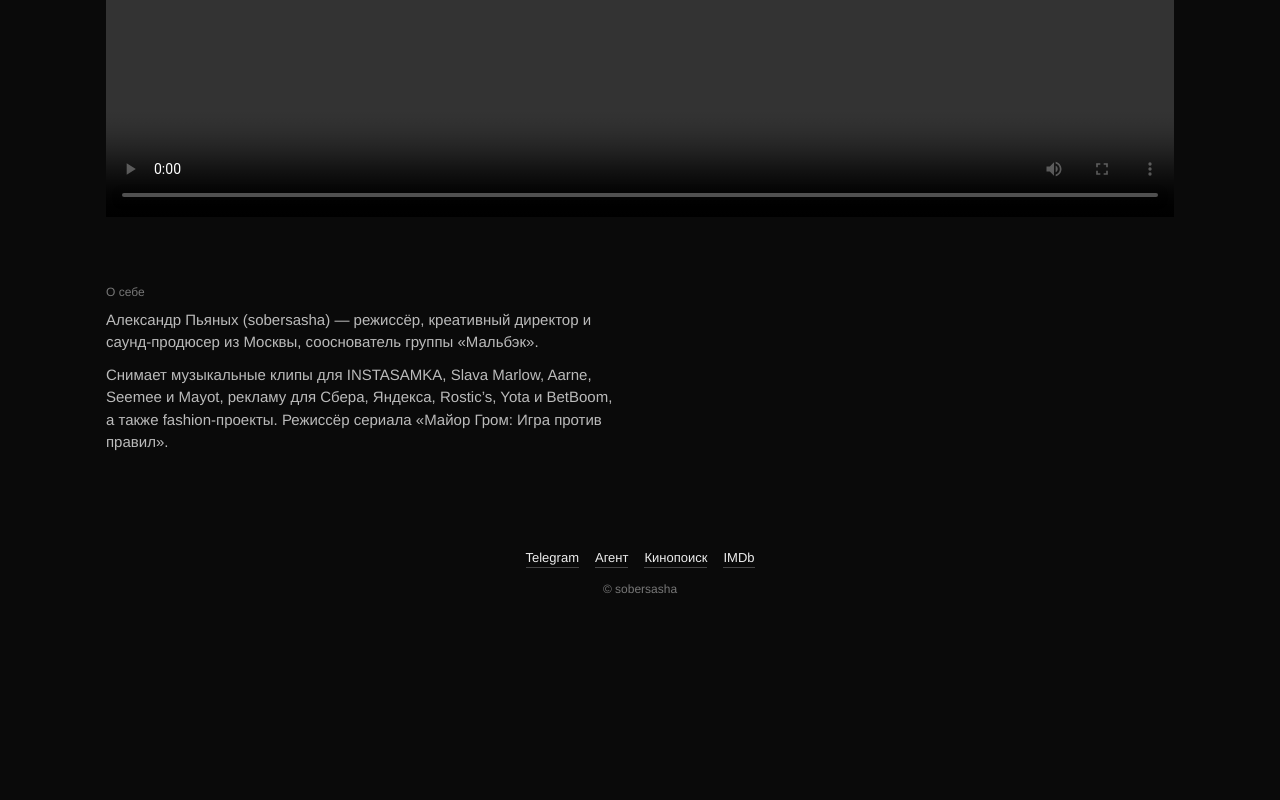
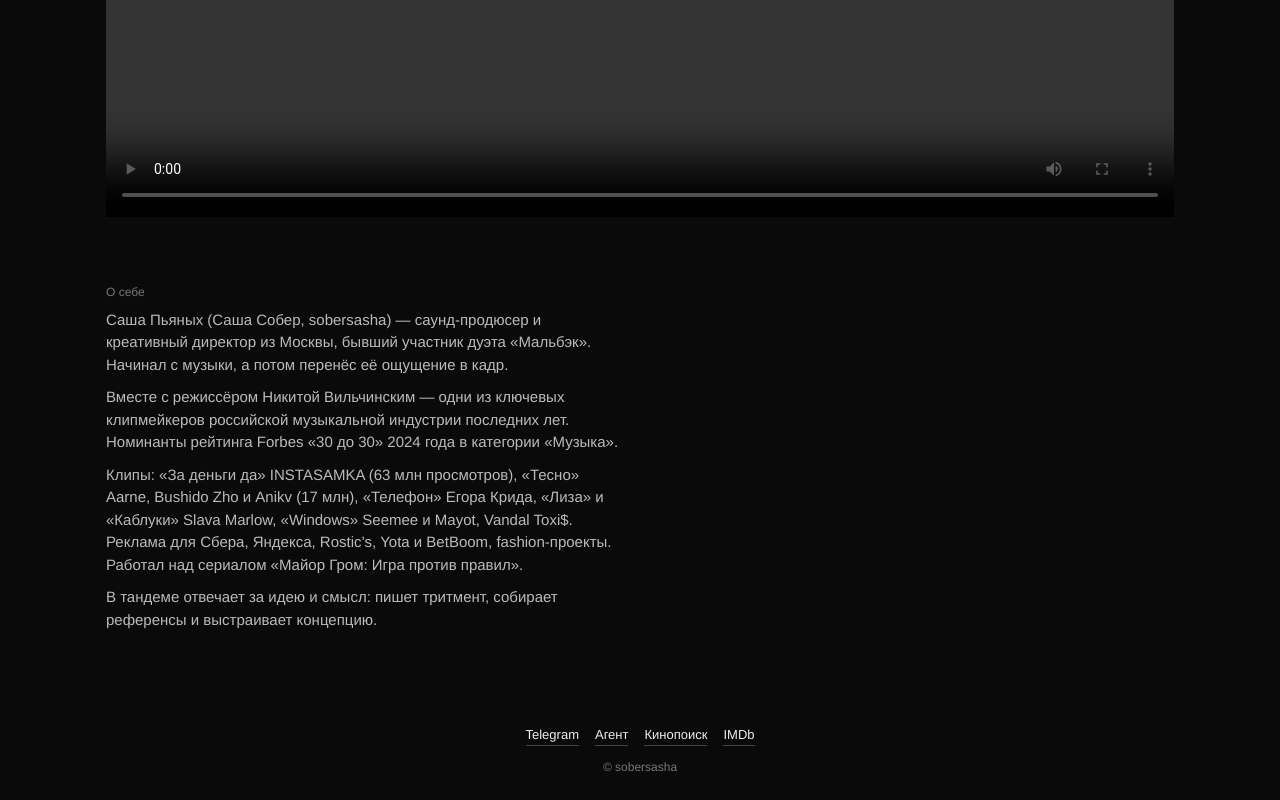
Before and after one commit to vilchinskii/sobersasha, a plain HTML site: page index.html in a window 1280 px wide. Shown: the part 388-1188 px from the top of the page. Before the commit the page ends 1010 px from the top, so only its background shows below. Drawn offline with Linux system fonts and the light colour scheme.

Commit message:
Add files via upload

```diff
--- a/index.html
+++ b/index.html
@@ -25,8 +25,10 @@ header{flex-wrap:wrap;gap:8px 16px;align-items:baseline}
 <div id="player"><video id="v" controls playsinline preload="metadata"></video><div id="now"></div></div>
 <div id="list"></div>
 <section id="about"><h2>О себе</h2>
-<p>Александр Пьяных (sobersasha) — режиссёр, креативный директор и саунд-продюсер из Москвы, сооснователь группы «Мальбэк».</p>
-<p>Снимает музыкальные клипы для INSTASAMKA, Slava Marlow, Aarne, Seemee и Mayot, рекламу для Сбера, Яндекса, Rostic’s, Yota и BetBoom, а также fashion-проекты. Режиссёр сериала «Майор Гром: Игра против правил».</p>
+<p>Саша Пьяных (Саша Собер, sobersasha) — саунд-продюсер и креативный директор из Москвы, бывший участник дуэта «Мальбэк». Начинал с музыки, а потом перенёс её ощущение в кадр.</p>
+<p>Вместе с режиссёром Никитой Вильчинским — одни из ключевых клипмейкеров российской музыкальной индустрии последних лет. Номинанты рейтинга Forbes «30 до 30» 2024 года в категории «Музыка».</p>
+<p>Клипы: «За деньги да» INSTASAMKA (63 млн просмотров), «Тесно» Aarne, Bushido Zho и Anikv (17 млн), «Телефон» Егора Крида, «Лиза» и «Каблуки» Slava Marlow, «Windows» Seemee и Mayot, Vandal Toxi$. Реклама для Сбера, Яндекса, Rostic’s, Yota и BetBoom, fashion-проекты. Работал над сериалом «Майор Гром: Игра против правил».</p>
+<p>В тандеме отвечает за идею и смысл: пишет тритмент, собирает референсы и выстраивает концепцию.</p>
 </section>
 </main>
 <footer><nav class="soc"><a href="https://t.me/sobersasha" target="_blank" rel="noopener">Telegram</a><a href="https://t.me/ew_an_den" target="_blank" rel="noopener">Агент</a><a href="https://www.kinopoisk.ru/name/10218400/" target="_blank" rel="noopener">Кинопоиск</a><a href="https://www.imdb.com/name/nm17260577/" target="_blank" rel="noopener">IMDb</a></nav>© sobersasha</footer>
```
